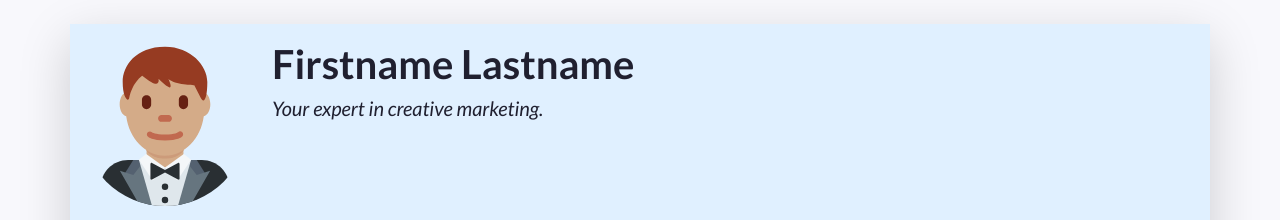
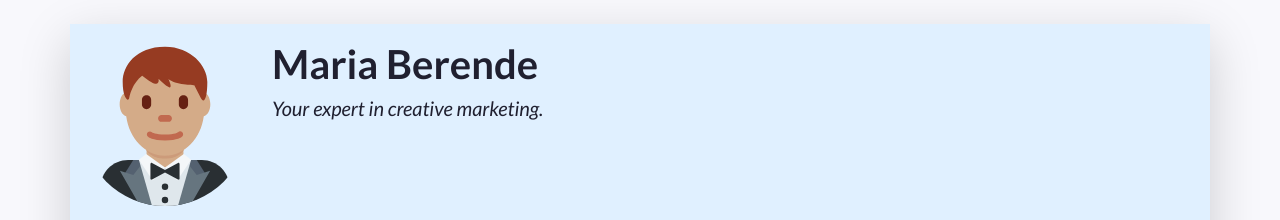
Before and after one commit to MariaBerende/cv, a plain HTML site: page index.html in a window 1280 px wide. Shown: the top 220 px of the page. Drawn offline with nearby package versions, Linux system fonts and the light colour scheme.

Commit message:
add in my name

```diff
--- a/index.html
+++ b/index.html
@@ -19,7 +19,7 @@
     <link rel="stylesheet" href="css/alternative.css">
      -->
 
-    <title>Firstname Lastname's Resumé</title>
+    <title>Maria Berende Resumé</title>
   </head>
   <!-- End of the head -->
 
@@ -54,7 +54,7 @@
           A container to wrap around your name and tagline. Full-width at small size, then columns of increasing size.
         -->
         <div class="col-12 col-sm-8 col-md-9 col-lg-10 my-3 header-content">
-          <h1 class="fw-bolder">Firstname Lastname</h1>
+          <h1 class="fw-bolder">Maria  Berende&nbsp;</h1>
           <h5 class="fst-italic tagline">Your expert in creative marketing.</h5>
         </div>
       </header>
```
